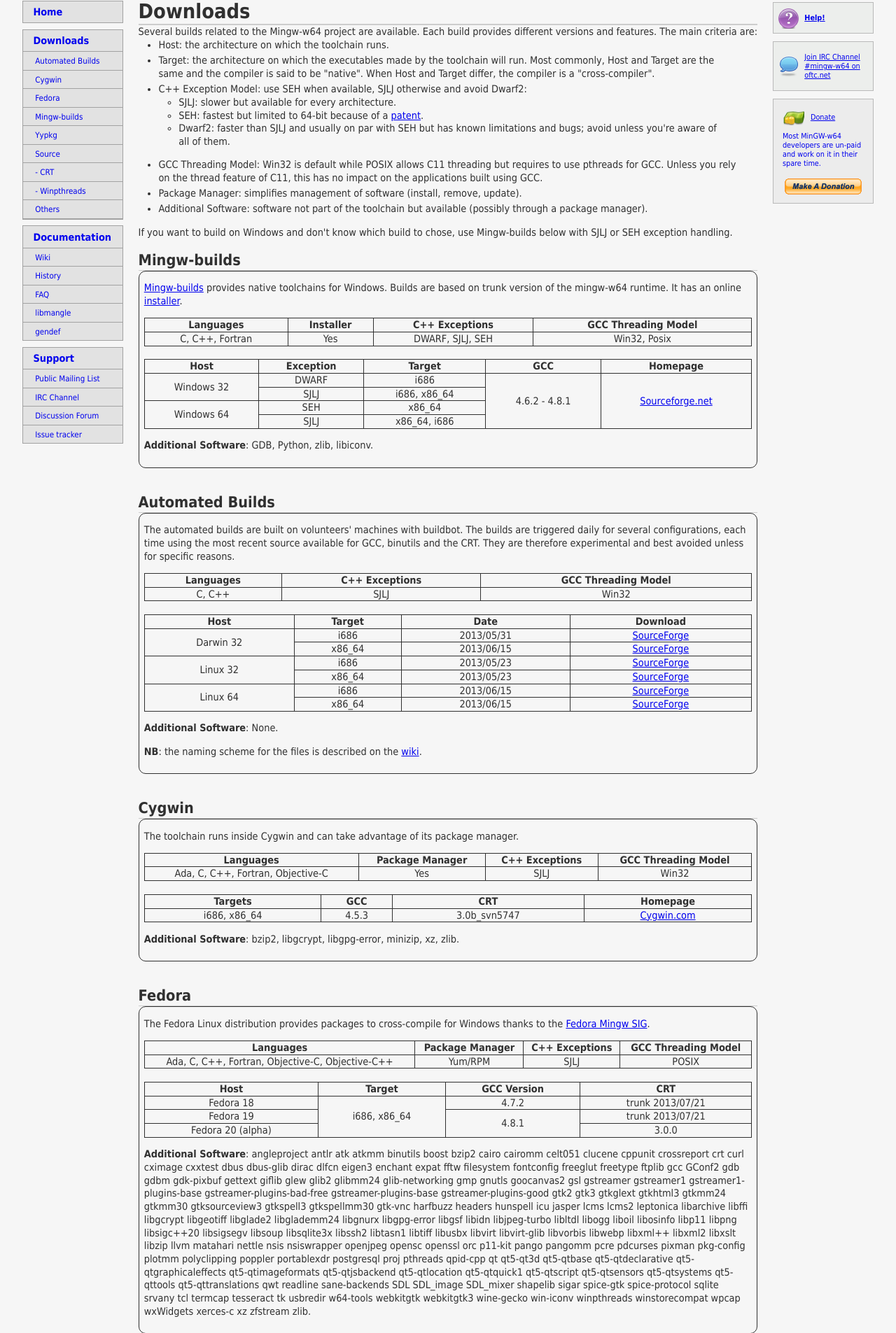
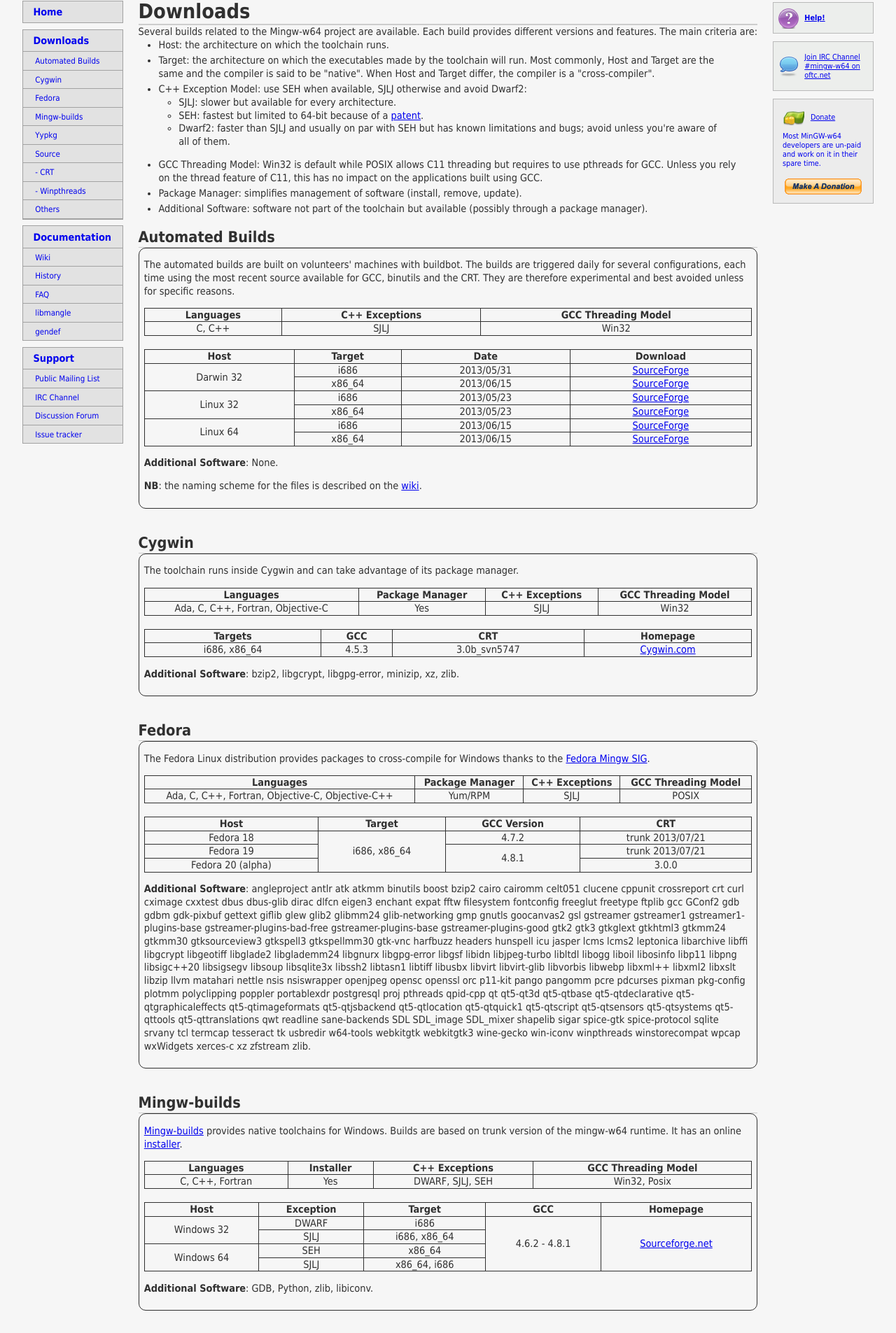
Before and after one commit to repo-mirrors/mingw-w64-htdocs, a PHP site: page /download.php in a window 1280 px wide. Shown: the part 168-2073 px from the top of the page at 70% size. Run offline with PHP 8.4, Linux system fonts and the light colour scheme.

Commit message:
web/download: revert promoting mingw-builds.
This reverts two commits:
- r6292: web/download: move mingw-builds as the first toolchain.
- r6294: web/download: note that for windows hosts, mingw-builds should
         be preferred

I've decided to mostly stop touching the download page.
I had done these two changes after having asked Kaï about it and with
the idea that there would be more changes to the corresponding section
on the download page.

I have no idea why (and probably don't want to know) but it's clear that
this section of the page doesn't change without me. And with much more
work and frustration than it should.

I do not feel comfortable making more visible something that will not be
updated.

Revert this commit if the situation changes or you believe I'm under the
wrong impression.

git-svn-id: svn+ssh://svn.code.sf.net/p/mingw-w64/code/web@6336 4407c894-4637-0410-b4f5-ada5f102cad1

```diff
--- a/htdocs/download.php
+++ b/htdocs/download.php
@@ -34,12 +34,10 @@
       <li class="features">Additional Software: software not part of the toolchain but available (possibly through a package manager).</li>
     </ul>
 
-    If you want to build on Windows and don't know which build to chose, use Mingw-builds below with SJLJ or SEH exception handling.
-
-<?php include('downloads/mingw-builds.php'); ?> <br/>
 <?php include('downloads/automated-builds.php'); ?> <br/>
 <?php include('downloads/cygwin.php'); ?> <br/>
 <?php include('downloads/fedora.php'); ?> <br/>
+<?php include('downloads/mingw-builds.php'); ?> <br/>
 <?php include('downloads/yypkg.php'); ?> <br/>
 <?php include('downloads/source.php'); ?> <br/>
 <?php include('downloads/others.php'); ?> <br/>
```
